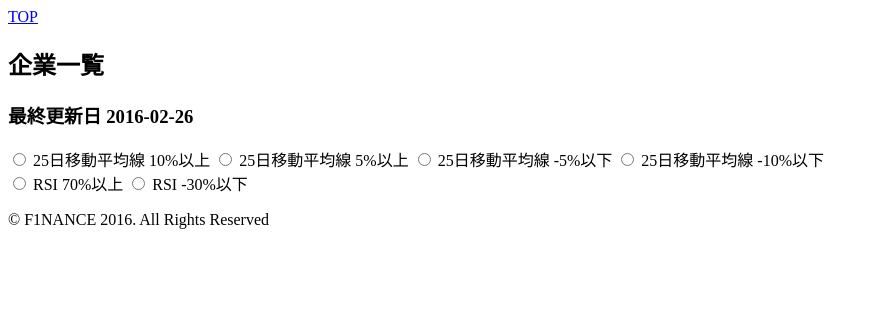
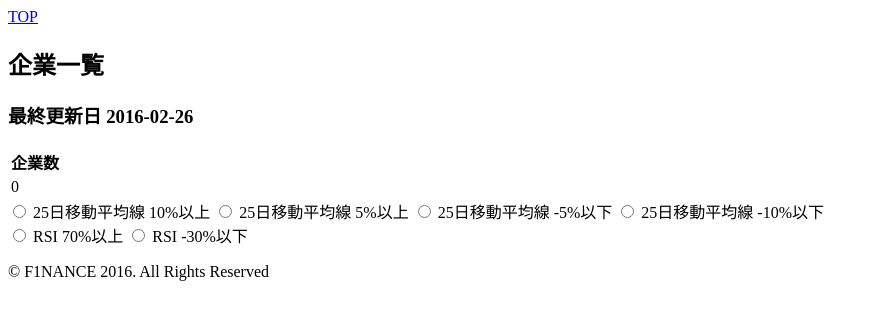
Before and after one commit to her0e1c1/pystock, a Flask app: page / in a window 1280 px wide. Shown: the top 320 px of the page, without its empty margins (0-878 px from the left). Run offline with Flask 2, Linux system fonts and the light colour scheme; data that the repository does not hold is empty; parts of the project's set-up code (start-up, migrations or seed data) failed here and were passed over.

Commit message:
show the number of companies

```diff
--- a/stock/server/templates/index.html
+++ b/stock/server/templates/index.html
@@ -12,6 +12,16 @@
   </script>
   <h2>企業一覧</h2>
   <h3>最終更新日 {{ last_date }}</h3>
+
+  <table>
+    <tr>
+      <th>企業数</th>
+    </tr>
+    <tr>
+      <td>{{ company_list|length }}</td>
+    </tr>
+  </table>
+
   <form action="{{ url_for('index') }}" method="get">
     {% for v in [10, 5, -5, -10] %}
     <input type="radio" name="ratio_closing_minus_rolling_mean_25" value="{{ v }}"
```
